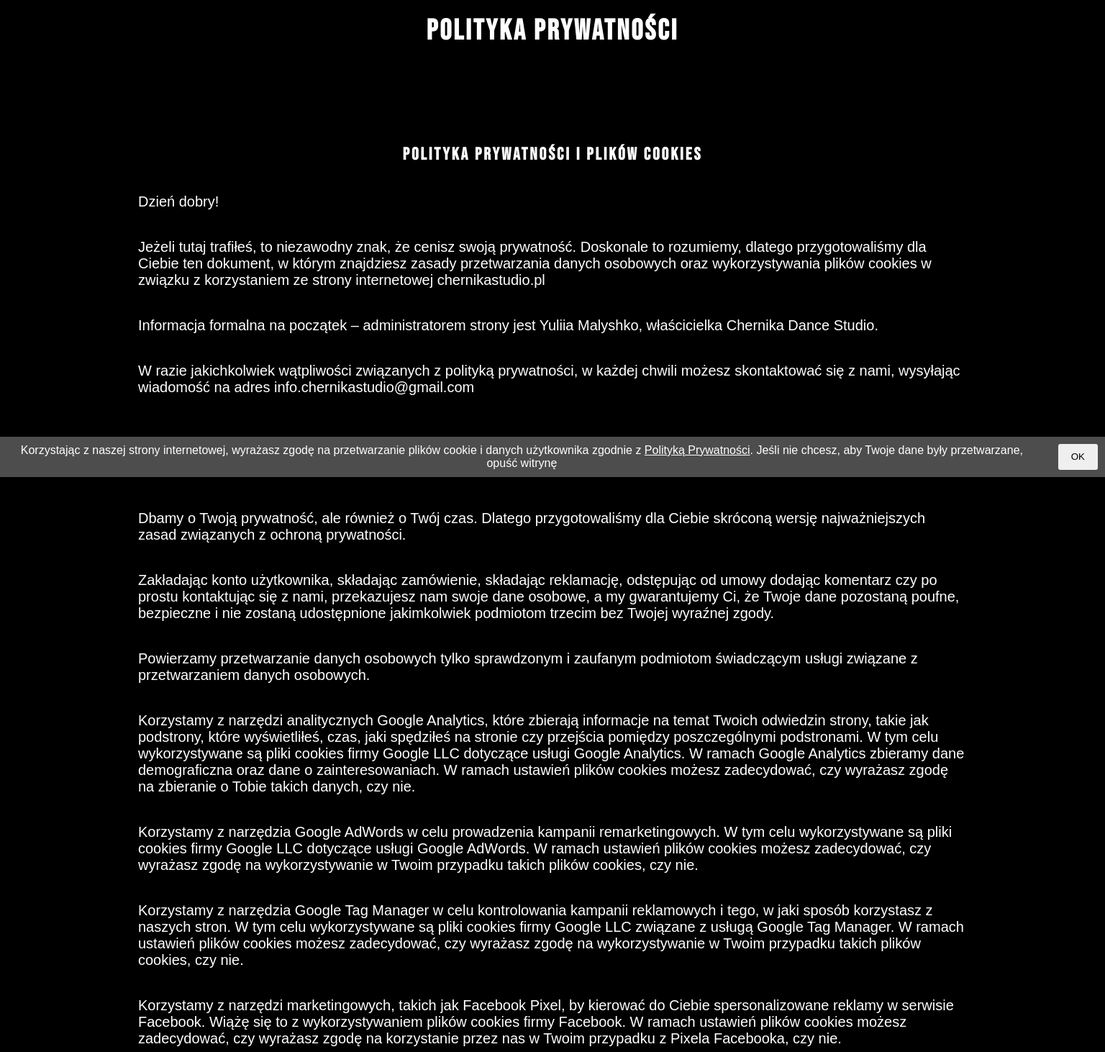
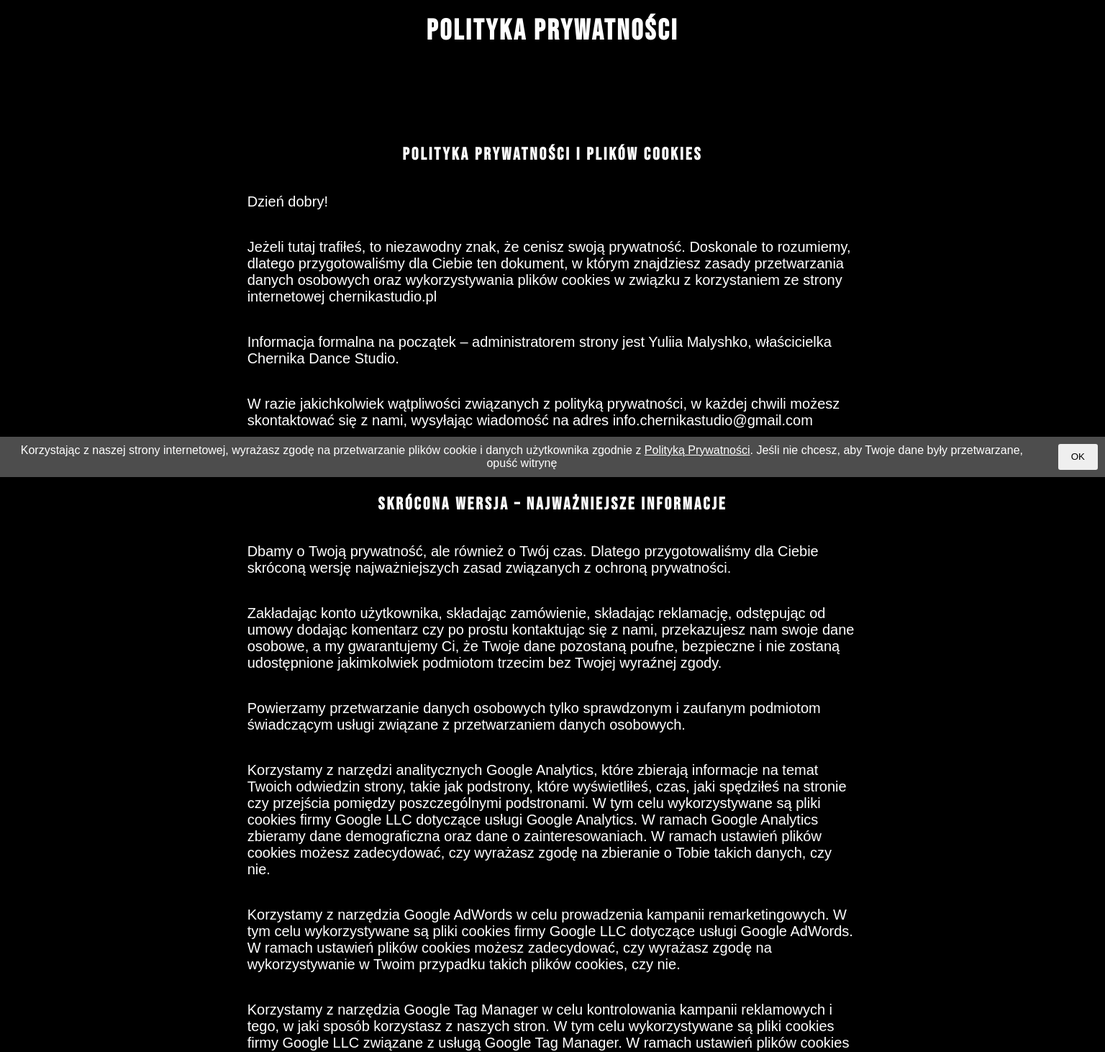
Before and after one commit to Ewelina-EN/dance-studio, a Django app: page /polityka-prywatnosci/ in a window 1536 px wide. Shown: the part 137-1599 px from the top of the page at 72% size. Run offline with Django 4.2, Linux system fonts and the light colour scheme; data that the repository does not hold is empty; parts of the project's set-up code (start-up, migrations or seed data) failed here and were passed over; some libraries are stand-ins or nearby versions; some web fonts are replaced.

Commit message:
width for >1300px

```diff
--- a/website/static/website/css/styles.css
+++ b/website/static/website/css/styles.css
@@ -1169,8 +1169,9 @@ td {
     margin: 20px auto 100px auto;
   }
 
-  .policy p {
+  .policy {
     width: 75%;
+    margin: 0 auto;
   }
 }
 
@@ -1191,6 +1192,11 @@ td {
 
     .form {
       width: 70%;
+    }
+
+    .policy {
+      width: 65%;
+      margin: 0 auto;
     }
 }
 
```
